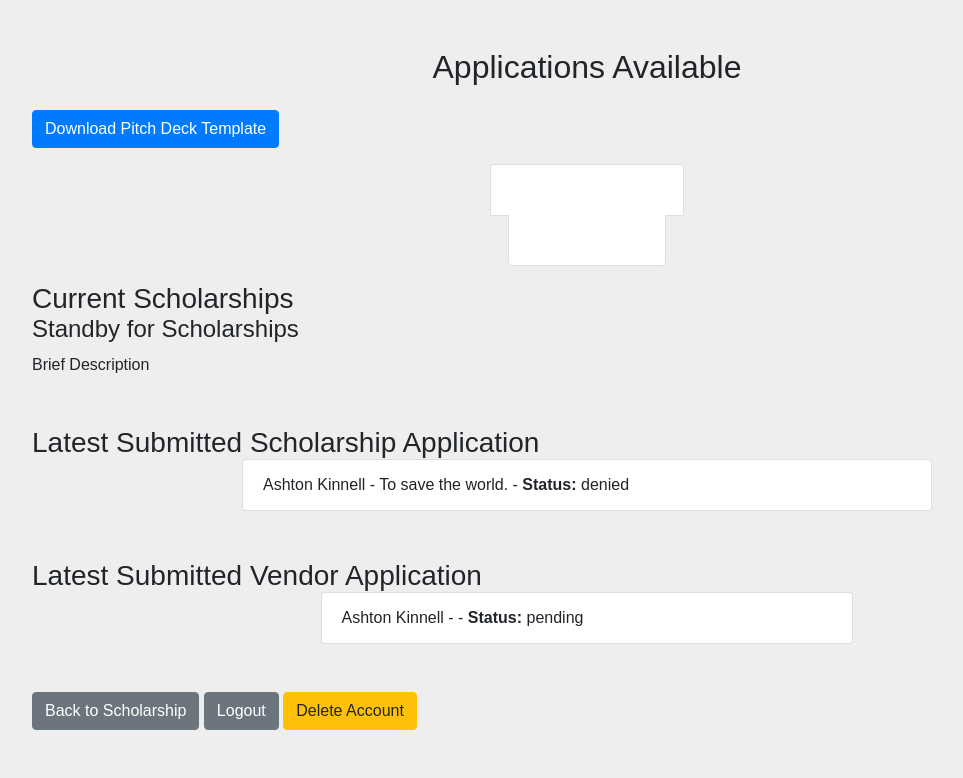
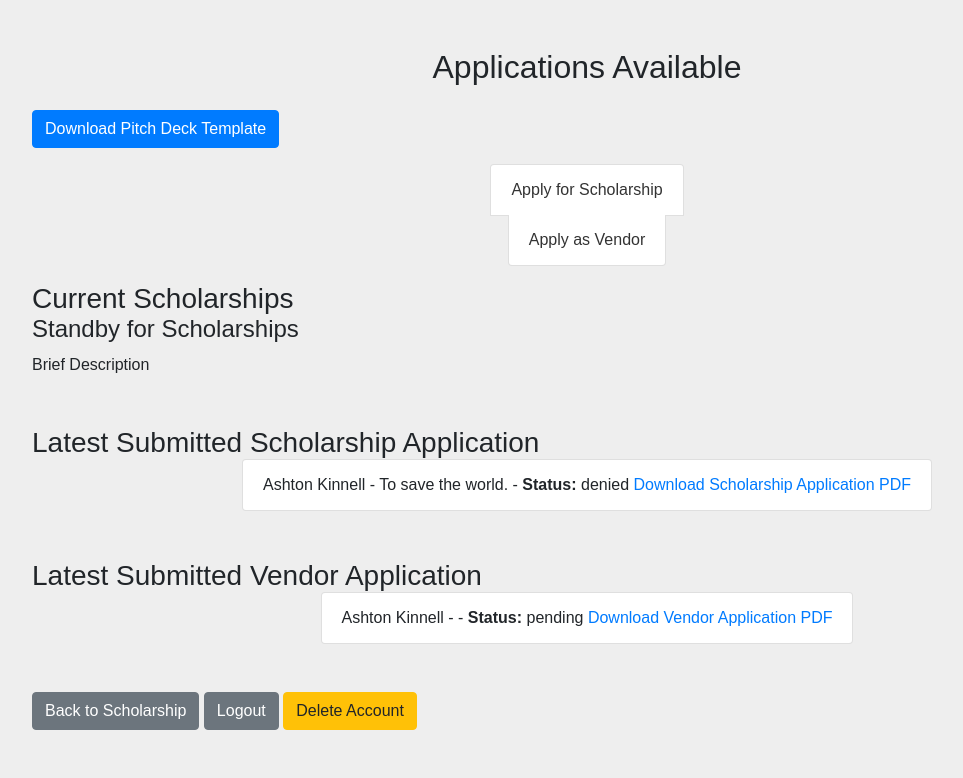
Before and after one commit to Ashton-Gates/belonging-foundation, a Django app: page /applicant_dashboard/ in a window 1280 px wide. Shown: the part 96-874 px from the top of the page, without its empty margins (53-1016 px from the left). Run offline with Django 4.2, Linux system fonts and the light colour scheme; a user stored in the database is signed in; data comes from the database, SQL or seed files in the repository; both versions use the stored data as it was after the commit; some libraries are stand-ins or nearby versions.

```diff
--- a/belonging/templates/belonging/applicant_dashboard.html
+++ b/belonging/templates/belonging/applicant_dashboard.html
@@ -13,6 +13,21 @@
 
 
 <style>
+
+.application-block {
+  background-color: #fff; /* White background */
+  /* Other styles for the block */
+}
+
+.application-block a {
+  color: #007bff; /* Bootstrap primary color for links */
+  /* Other styles for the links */
+}
+
+.application-block a:hover {
+  color: #0056b3; /* Darker blue for hover state */
+  text-decoration: none; /* Removes the underline on hover */
+}
   /* Reset some basic elements */
 body, h1, h2, h3, p, ul, li, a {
 margin: 0;
@@ -572,9 +587,9 @@ color: white;
             <a href="/media/Pitch_Prep.pptx" download="Pitch_Prep.pptx" class="btn btn-primary">Download Pitch Deck Template</a>
         </div>
         <ul class="list-group mb-3">
-            <li class="list-group-item"><a href="{% url 'scholar_landing' %}">Apply for Scholarship</a></li>
+            <li class="list-group-item"><a style='color:#333' href="{% url 'scholar_landing' %}">Apply for Scholarship</a></li>
 
-            <li class="list-group-item"><a href="{% url 'vendor_landing' %}">Apply as Vendor</a></li>
+            <li class="list-group-item"><a style='color:#333' href="{% url 'vendor_landing' %}">Apply as Vendor</a></li>
         </ul>
 
         <h3>Current Scholarships</h3>
@@ -589,7 +604,7 @@ color: white;
         {% if latest_scholarship_application %}
         <h3 class="mt-5">Latest Submitted Scholarship Application</h3>
         <ul class="list-group mb-5">
-            <li class="list-group-item">
+            <li class="list-group-item application-block">
                 {{ latest_scholarship_application.first_name }} {{ latest_scholarship_application.last_name }} - {{ latest_scholarship_application.business_description }} - <strong>Status:</strong> {{ latest_scholarship_application.status }}
                 <a href="{% url 'download_scholarship_pdf' latest_scholarship_application.id %}">Download Scholarship Application PDF</a>
                 {% if application.scholarship.deadline > now %}
@@ -604,7 +619,7 @@ color: white;
         {% if latest_vendor_application %}
             <h3 class="mt-5">Latest Submitted Vendor Application</h3>
             <ul class="list-group mb-5">
-                <li class="list-group-item">
+                <li class="list-group-item application-block">
                     {{ latest_vendor_application.first_name }} {{ latest_vendor_application.last_name }} - {{ latest_vendor_application.business_description }} - <strong>Status:</strong> {{ latest_vendor_application.status }}
                     <a href="{% url 'download_vendor_pdf' latest_vendor_application.id %}">Download Vendor Application PDF</a>
                     {% if application.scholarship.deadline > now %}
--- a/belonging/templates/belonging/login.html
+++ b/belonging/templates/belonging/login.html
@@ -88,11 +88,12 @@ div.form-navigation p {
 }
 </style>
 
+
 <div class="container mt-5">
     <div class="row justify-content-center">
         <div class="col-md-6">
             <div class="card">
-                <div class="card-header">Profile Login</div>
+                <div class="card-header">Applicant Login</div>
                 <div class="card-body">
                   <form method="post">
                     {% csrf_token %}
@@ -100,11 +101,9 @@ div.form-navigation p {
                     <button type="submit">Login</button>
                 </form>
                 <div>
-                  <p>Don't have an account?</p>
                   <a href="/registration/" class="mb-5 btn btn-primary">Need to Register</a>
                 </div>
                 <div>
-                  <p>Go back to Home?</p>
                   <a href="/index/" class="mb-5 btn btn-primary">Home</a>
                 </div>
 
--- a/requirements.txt
+++ b/requirements.txt
@@ -5,3 +5,4 @@ psycopg2-binary==2.9.1
 django-allauth==0.51.0
 social-auth-app-django
 uvicorn[standard]
+reportlab==3.6.1
```
Also changed, not shown: db.sqlite3.
